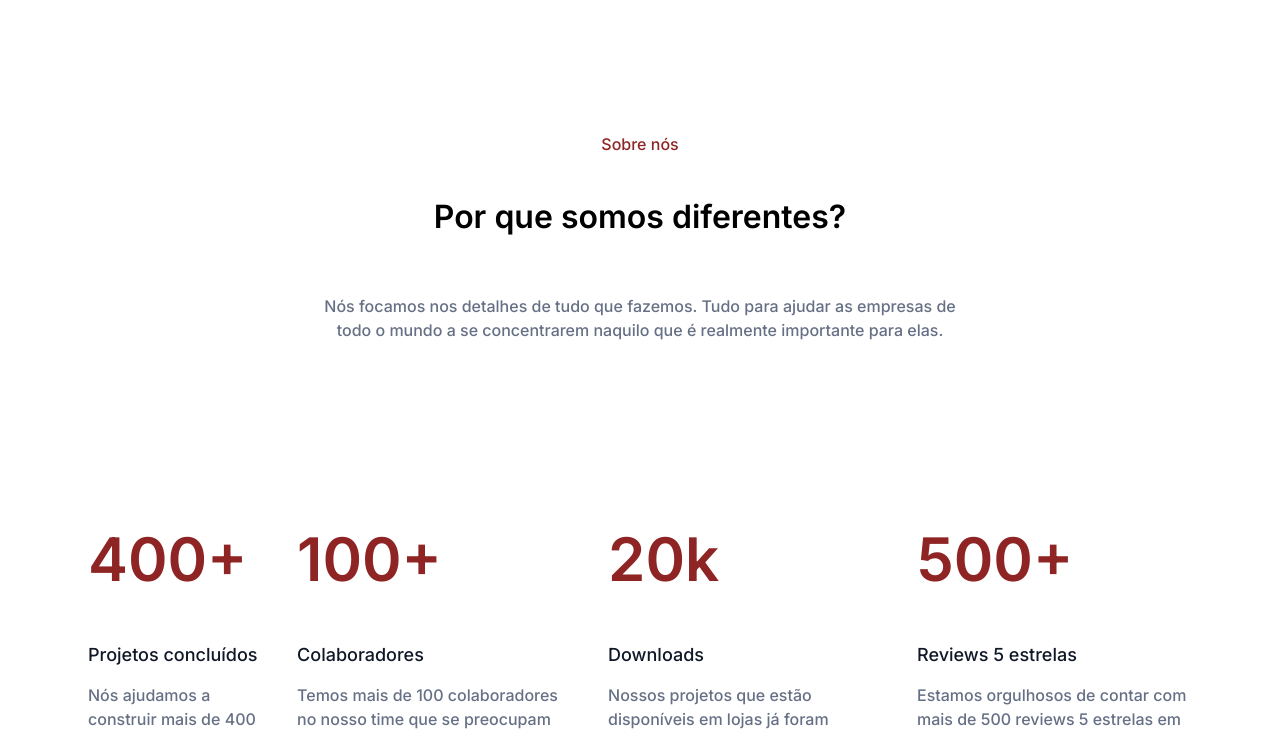
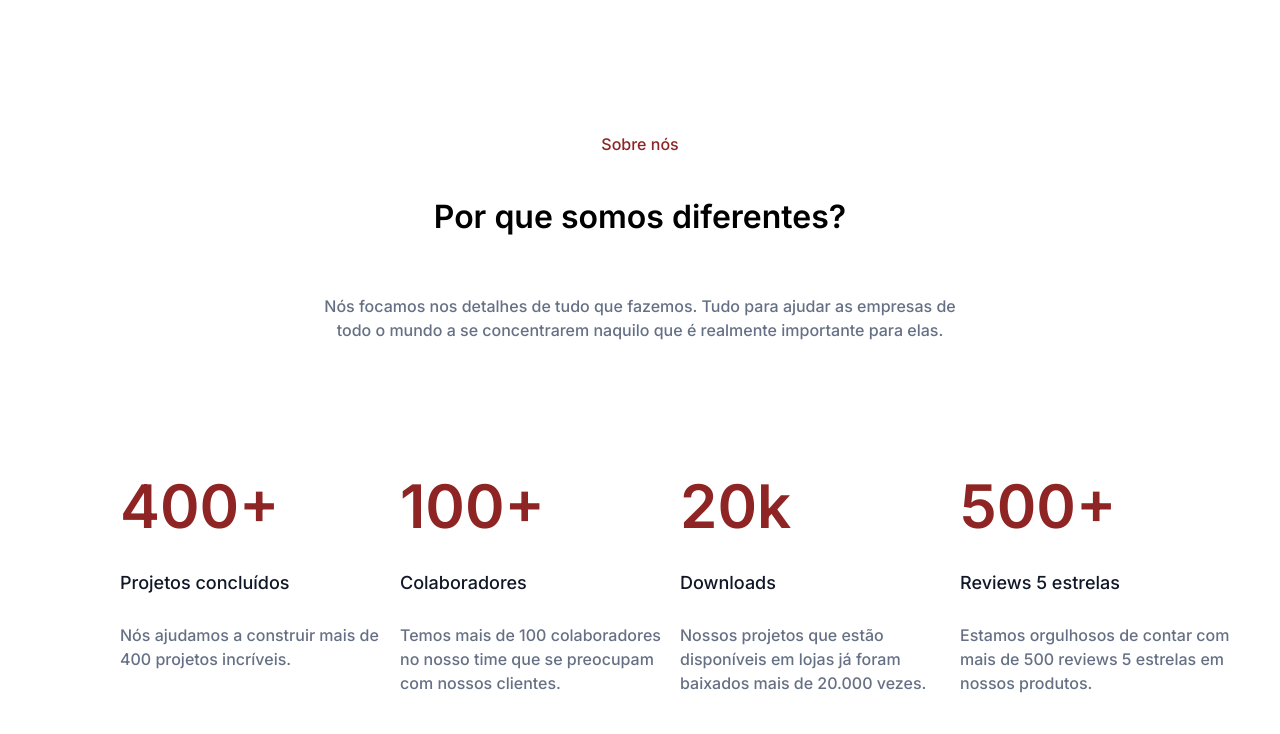
Before and after one commit to MatteoPolizeli/7DaysOfCode, a plain HTML site: page src/app/index.html in a window 1280 px wide. Shown: the part 66-800 px from the top of the page. Drawn offline with Linux system fonts and the light colour scheme.

Commit message:
Update styles.css
Modificações e aperfeiçoamento dos estilos

```diff
--- a/src/app/styles.css
+++ b/src/app/styles.css
@@ -102,20 +102,30 @@ button#signUp {
 }
 
 .metricas {
+  position: relative;
   display: flex;
   flex-direction: row;
-  justify-content: space-evenly;
-  align-items: center;
-  margin: 0px 80px 0px 80px;
-  width: auto;
-  height: 288px;
+  justify-content: space-between;
+  padding: 0px 112px 0px 112px;
+}
 
-  gap: 32px;
+.metricas div{
+  position: relative;
+  display: flex;
+  flex-direction: column;
+  align-items: flex-start;
+  padding: 0px;
+  gap: 12px;
+
+  width: 100%;
+  height: auto;
+
 }
 .metricas h1 {
   font-size: 60px;
   font-weight: 600;
   color: var(--main-color);
+  margin: 0;
 }
 
 .metricas p {
```
